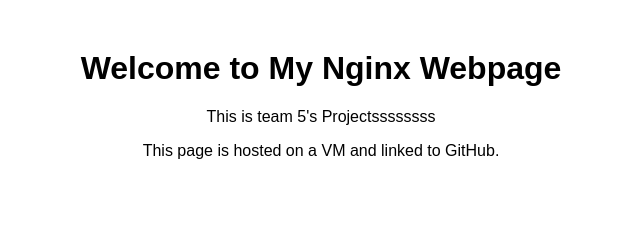
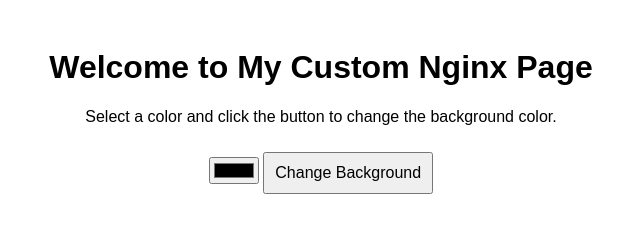
Before and after one commit to Elnathan-Y/C270_Week12_Demo, a plain HTML site: page index.html in a window 1280 px wide. Shown: the whole page, without its empty margins (319-959 px from the left). Drawn offline with Linux system fonts and the light colour scheme.

Commit message:
Updated HTML file with new content

```diff
--- a/index.html
+++ b/index.html
@@ -1,14 +1,45 @@
 <!DOCTYPE html>
-<html>
+<html lang="en">
 <head>
-    <title>My Webpage on Nginx1</title>
+    <meta charset="UTF-8">
+    <meta name="viewport" content="width=device-width, initial-scale=1.0">
+    <title>Nginx Custom Page</title>
     <style>
-        body { font-family: Arial, sans-serif; text-align: center; margin-top: 50px; }
+        body {
+            font-family: Arial, sans-serif;
+            text-align: center;
+            padding: 20px;
+        }
+        button {
+            margin-top: 10px;
+            padding: 10px;
+            font-size: 16px;
+            cursor: pointer;
+        }
+        input[type="color"] {
+            margin-top: 10px;
+        }
     </style>
 </head>
 <body>
-    <h1>Welcome to My Nginx Webpage</h1>
-    <p>This is team 5's Projectssssssss</p>
-    <p>This page is hosted on a VM and linked to GitHub.</p>
+
+    <h1>Welcome to My Custom Nginx Page</h1>
+    <p>Select a color and click the button to change the background color.</p>
+
+    <!-- Color Picker -->
+    <input type="color" id="colorPicker">
+
+    <!-- Button to Change Background -->
+    <button onclick="changeBackground()">Change Background</button>
+
+    <script>
+        function changeBackground() {
+            // Get the selected color
+            var selectedColor = document.getElementById("colorPicker").value;
+            // Change the background color
+            document.body.style.backgroundColor = selectedColor;
+        }
+    </script>
+
 </body>
 </html>
```
